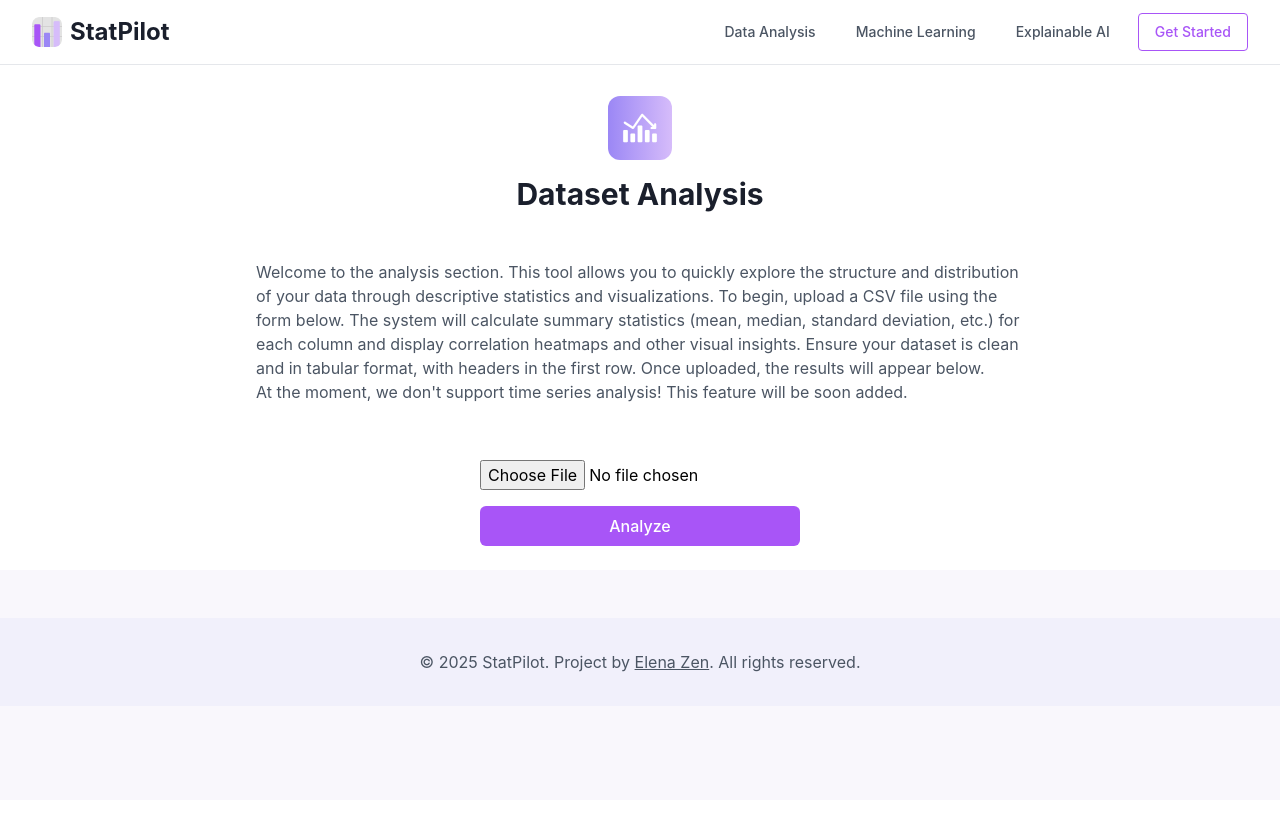
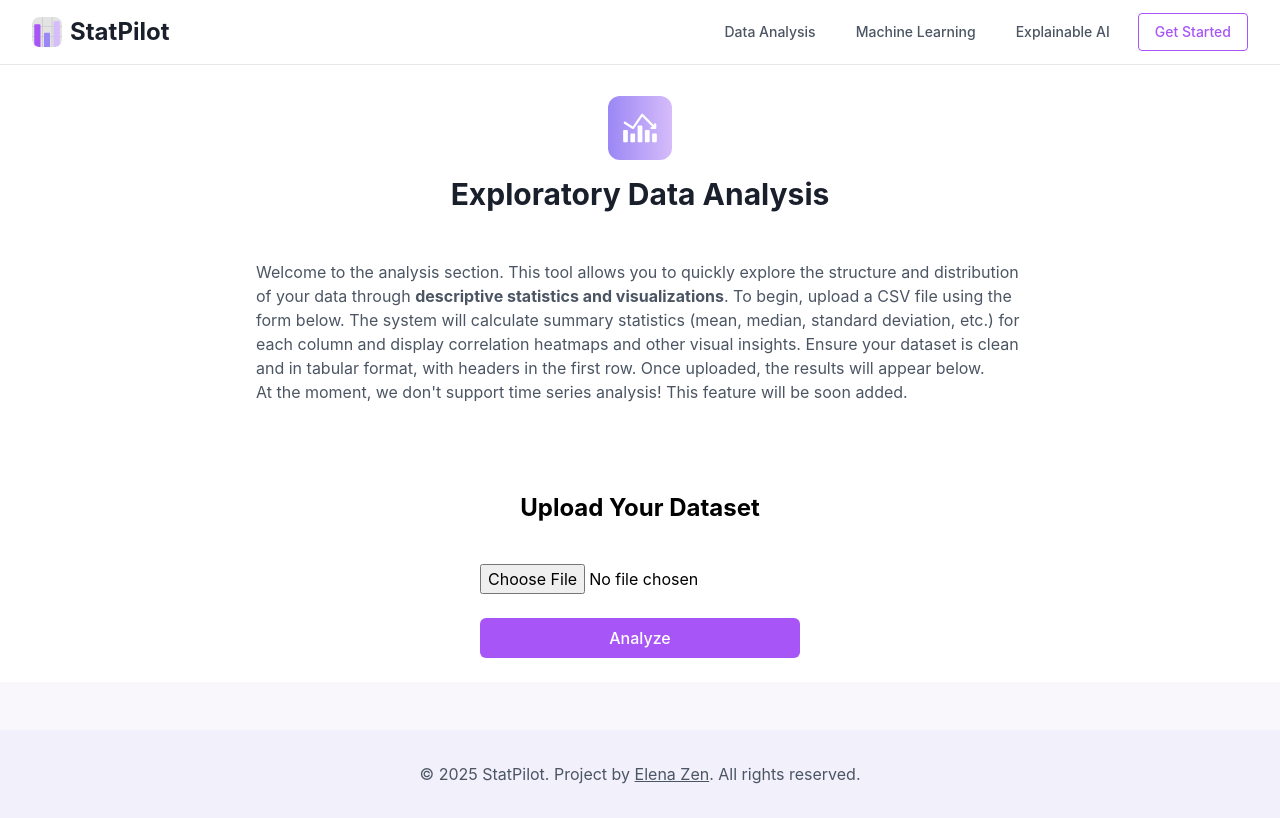
Before and after one commit to elena563/statpilot, a Flask app: page /analyze in a window 1280 px wide. Before the commit the page ends 706 px from the top, so only its background shows below. Run offline with Flask 3, Linux system fonts and the light colour scheme; some libraries are stand-ins or nearby versions.

Commit message:
Fix analyze text bug, edit templates

```diff
--- a/templates/analysis.html
+++ b/templates/analysis.html
@@ -3,7 +3,7 @@
 {% block main %}
 
     <main class="relative overflow-hidden bg-white pt-4">
-        <div class="bg-white flex flex-col items-center w-full px-4 sm:px-6 lg:px-8 pb-6 pt-20">
+        <div class="bg-white flex flex-col items-center w-full px-4 sm:px-6 lg:px-8 pb-4 pt-20">
             <div class="w-16 h-16 rounded-xl gradient-purple flex items-center justify-center mb-4">
                 <svg fill="#ffffff" height="200px" width="200px" version="1.1" id="Capa_1" xmlns="http://www.w3.org/2000/svg"
                 xmlns:xlink="http://www.w3.org/1999/xlink" viewBox="-206.89 -206.89 873.53 873.53" xml:space="preserve" stroke="#ffffff">
@@ -15,15 +15,16 @@
                     <path d="M249.944,196.968h-40.138c-6.681,0-12.098,5.416-12.098,12.098v202.967c0,6.681,5.416,12.098,12.098,12.098h40.138 c6.681,0,12.098-5.416,12.098-12.098V209.066C262.042,202.384,256.625,196.968,249.944,196.968z"></path>
                     <path d="M436.869,244.62c8.14,0,15-6.633,15-15v-48.479c0-8.284-6.716-15-15-15c-8.284,0-15,6.716-15,15v12.119L269.52,40.044 c-3.148-3.165-7.536-4.767-11.989-4.362c-4.446,0.403-8.482,2.765-11.011,6.445L131.745,209.185L30.942,144.969 c-6.987-4.451-16.26-2.396-20.71,4.592c-4.451,6.987-2.396,16.259,4.592,20.71l113.021,72c2.495,1.589,5.286,2.351,8.046,2.351 c4.783,0,9.475-2.285,12.376-6.507L261.003,74.025L400.8,214.62h-12.41c-8.284,0-15,6.716-15,15c0,8.284,6.716,15,15,15 c6.71,0,41.649,0,48.443,0H436.869z"></path> </g> </g></svg>
             </div>
-            <h2 class="text-3xl font-bold text-center tech-dark-purple mb-12">Dataset Analysis</h2>
+            <h2 class="text-3xl font-bold text-center tech-dark-purple mb-12">Exploratory Data Analysis</h2>
             <p class="text-l md:text-l text-gray-600 max-w-3xl mx-auto mb-8 animate-fade-in" style="animation-delay: 0.2s;">
-                Welcome to the analysis section. This tool allows you to quickly explore the structure and distribution of your data through descriptive statistics and visualizations.
+                Welcome to the analysis section. This tool allows you to quickly explore the structure and distribution of your data through <strong>descriptive statistics and visualizations</strong>.
                 To begin, upload a CSV file using the form below. The system will calculate summary statistics (mean, median, standard deviation, etc.) for each column and display correlation heatmaps and other visual insights.
                 Ensure your dataset is clean and in tabular format, with headers in the first row. Once uploaded, the results will appear below. <br/> At the moment, we don't support time series analysis! This feature will be soon added.
             </p>
         </div>
-        <form class='flex flex-col align-center mx-auto mb-6 max-w-xs gap-4' method="POST" enctype="multipart/form-data">
-            <input type="file" name="dataset" accept=".csv" required>
+        <form class='flex flex-col align-center mx-auto my-6 max-w-xs gap-6' method="POST" enctype="multipart/form-data">
+            <label for="dataset" class="text-2xl font-bold text-center my-4">Upload Your Dataset</label>
+            <input type="file" name="dataset" id="dataset" accept=".csv" required>
             <button type="submit" class="bg-purple-500 hover:bg-purple-600 text-white px-8 py-2 rounded-md font-medium">Analyze</button>
         </form>
     </main>
@@ -104,7 +105,7 @@
                 <div>
                     <h4 class="text-xl font-bold text-center my-4">Plots</h4>
                     {% for plot in results.categorical[1] %}
-                        <img class='image' src="{{ url_for('static', filename=plot.replace('static/', '')) }}" alt="numerical analysis plot">
+                        <img class='image' src="{{ url_for('static', filename=plot.replace('static/', '')) }}" alt="categorical analysis plot">
                     {% endfor %}
                 </div>
             </section>
--- a/variables.py
+++ b/variables.py
@@ -1,5 +1,5 @@
 TEST_SIZE=0.2
 RANDOM_STATE=42
-TEMP_DIR = "temp"
+TEMP_DIR = "static/temp"
 CLEANUP_MAX_AGE_HOURS = 24
 CLEANUP_INTERVAL_HOURS = 12
```
Also changed, not shown: modules/analysis.py (+5 -9 lines), templates/explainability.html (+4 -4 lines), templates/modeling.html (+5 -3 lines), 1 other file.
